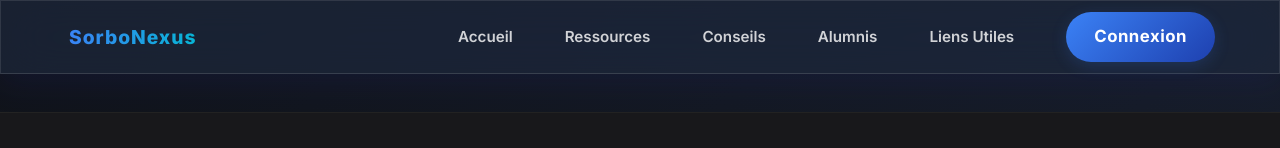
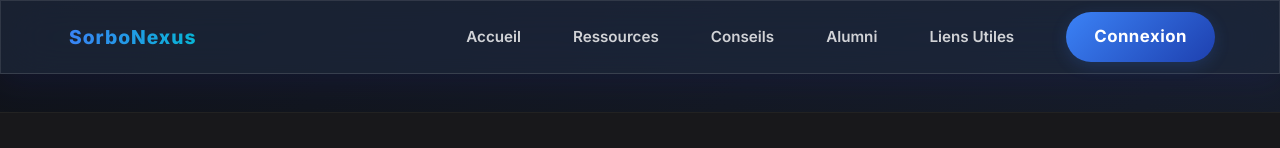
Before and after one commit to userdigitaldevil/SorboNexus, a React (Vite) app: page /communaute in a window 1280 px wide. Shown: the top 148 px of the page. Built offline with nearby package versions, Linux system fonts and the light colour scheme.

Commit message:
Rename 'Alumnis' navbar button to 'Alumni'

```diff
--- a/src/components/Navbar.jsx
+++ b/src/components/Navbar.jsx
@@ -70,7 +70,7 @@ const Navbar = () => {
     { name: "Accueil", path: "/" },
     { name: "Ressources", path: "/ressources" },
     { name: "Conseils", path: "/conseils" },
-    { name: "Alumnis", path: "/alumnis" },
+    { name: "Alumni", path: "/alumnis" },
     { name: "Liens Utiles", path: "/liens-utiles" },
   ];
 
```
